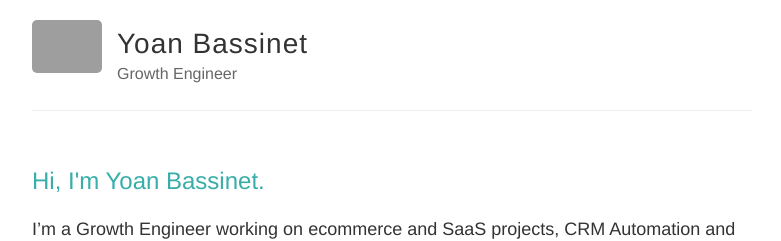
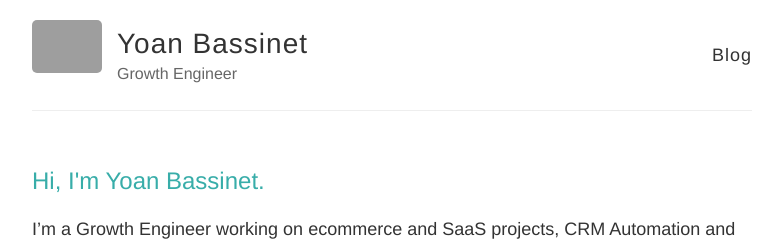
Before and after one commit to yuun88/yuun88.github.io, a Jekyll site: the page built from index.html, in a window 1280 px wide. Shown: the top 241 px of the page, without its empty margins (248-1029 px from the left). Built offline with Jekyll 4.4.1, drawn with Linux system fonts in a browser that asks for light colours; grey boxes are pictures that could not be loaded.

Commit message:
Update default.html

```diff
--- a/_layouts/default.html
+++ b/_layouts/default.html
@@ -26,7 +26,7 @@
           </div>
 
           <nav>
-			  <!--<a href="{{ site.baseurl }}/blog">Blog</a>-->
+			  <a href="{{ site.baseurl }}/blog">Blog</a>
           </nav>
         </header>
       </div>
```
